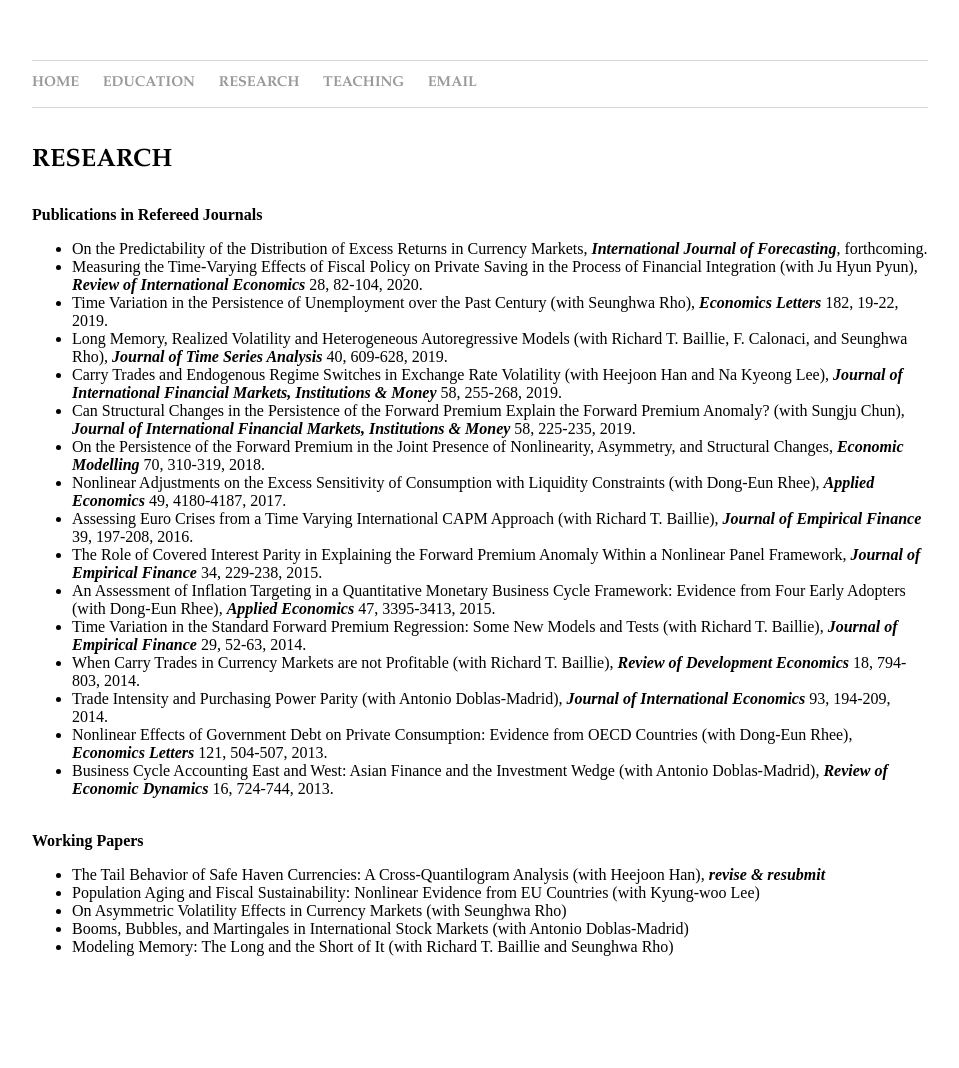
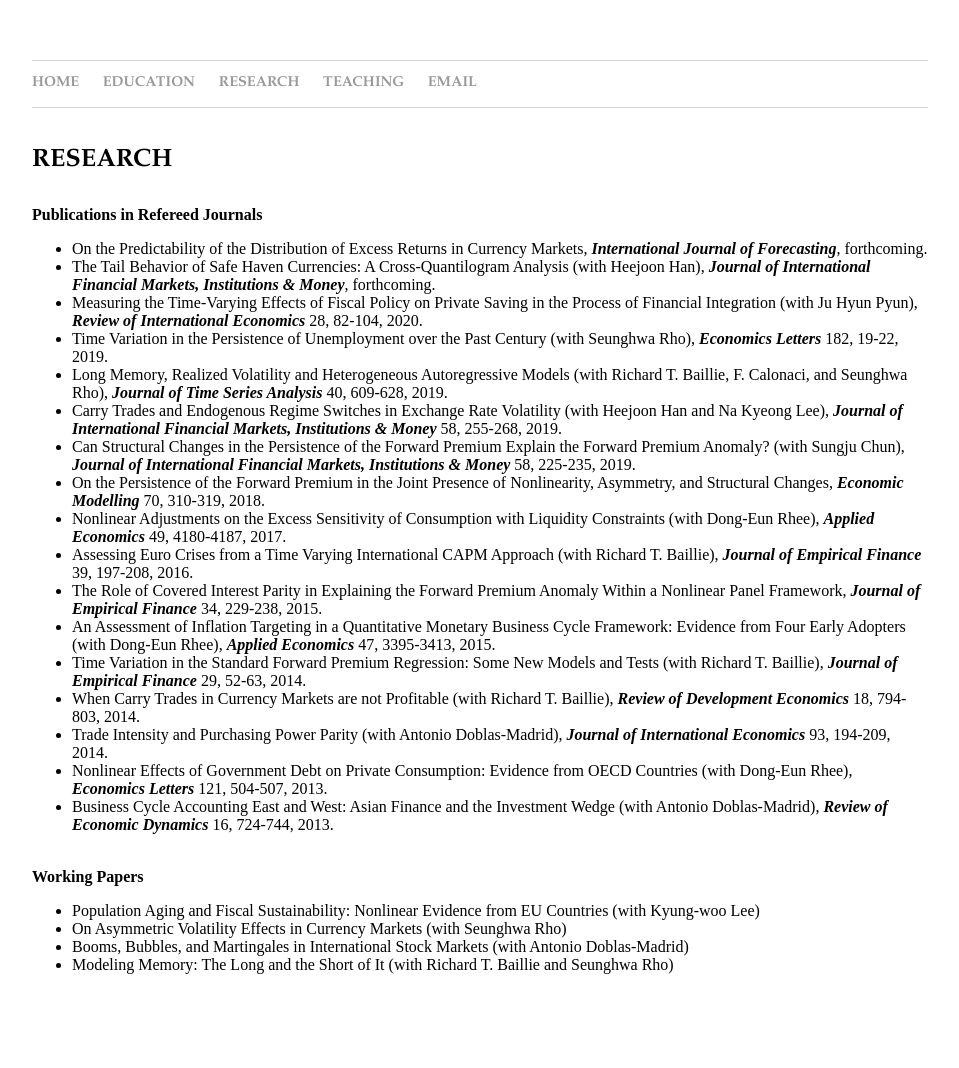
Before and after one commit to dooyeoncho/dooyeoncho.github.io, a Jekyll site: the page built from pages/research.html, in a window 1280 px wide. Shown: the whole page, without its empty margins (160-1119 px from the left). Built offline with Jekyll 4.4.1, drawn with Linux system fonts in a browser that asks for light colours.

Commit message:
Update research.html

```diff
--- a/pages/research.html
+++ b/pages/research.html
@@ -15,6 +15,7 @@ title: Dooyeon Cho - Research
 <div><b>Publications in Refereed Journals</b>
 		<ul>
 	        	<li>On the Predictability of the Distribution of Excess Returns in Currency Markets, <em property="italic"><b>International Journal of Forecasting</b></em>, forthcoming.</li>
+			<li>The Tail Behavior of Safe Haven Currencies: A Cross-Quantilogram Analysis (with Heejoon Han)</b></em>, <em property="italic"><b>Journal of International Financial Markets, Institutions & Money</b></em>, forthcoming.</li>
                 	<li>Measuring the Time-Varying Effects of Fiscal Policy on Private Saving in the Process of Financial Integration (with Ju Hyun Pyun), <em property="italic"><b>Review of International Economics</b></em> 28, 82-104, 2020.</li>
 			<li>Time Variation in the Persistence of Unemployment over the Past Century (with Seunghwa Rho), <em property="italic"><b>Economics Letters</b></em> 182, 19-22, 2019.</li>
 			<li>Long Memory, Realized Volatility and Heterogeneous Autoregressive Models (with Richard T. Baillie, F. Calonaci, and Seunghwa Rho), <em property="italic"><b>Journal of Time Series Analysis</b></em> 40, 609-628, 2019.</li>
@@ -35,7 +36,6 @@ title: Dooyeon Cho - Research
 
 <div> <b>Working Papers</b>
 	<ul>
-	        <li>The Tail Behavior of Safe Haven Currencies: A Cross-Quantilogram Analysis (with Heejoon Han)</b></em>, <em property="italic"><b>revise & resubmit</b></em></li>
 		<li>Population Aging and Fiscal Sustainability: Nonlinear Evidence from EU Countries (with Kyung-woo Lee)</li>
 		<li>On Asymmetric Volatility Effects in Currency Markets (with Seunghwa Rho)</li>
 		<li>Booms, Bubbles, and Martingales in International Stock Markets (with Antonio Doblas-Madrid)</li>
```
